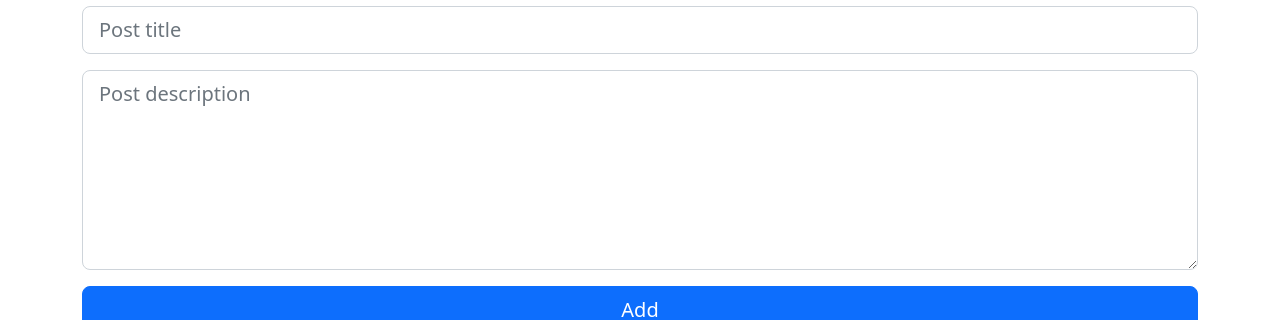
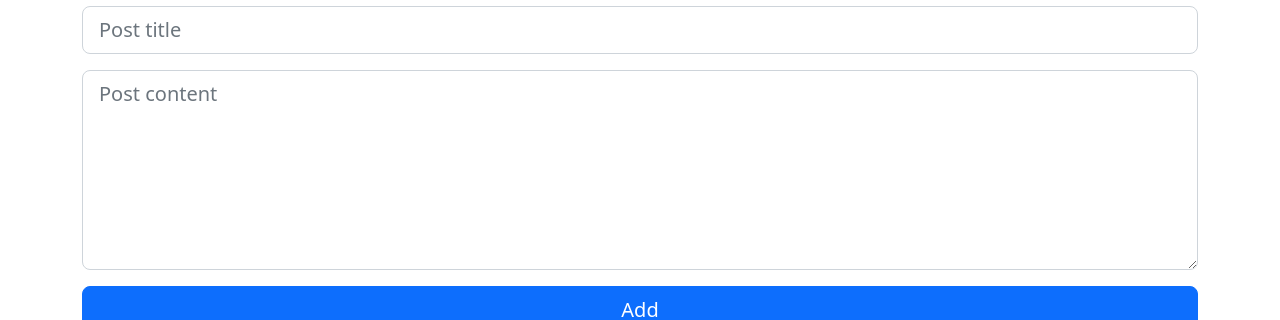
Before and after one commit to AbderrahmaneFadili/simple-blog, a React (Create React App) app in the folder client/: page /new in a window 1280 px wide. Shown: the part 170-490 px from the top of the page. Built offline with nearby package versions, Linux system fonts and the light colour scheme; no server answers.

Commit message:
refresh posts using refresh function from useGetPosts

```diff
--- a/client/package.json
+++ b/client/package.json
@@ -14,10 +14,12 @@
     "axios": "^0.27.2",
     "bootstrap": "^5.2.0",
     "formik": "^2.2.9",
+    "lodash": "^4.17.21",
     "moment": "^2.29.4",
     "react": "^18.2.0",
     "react-bootstrap": "^2.4.0",
     "react-dom": "^18.2.0",
+    "react-hot-toast": "^2.3.0",
     "react-redux": "^8.0.2",
     "react-router-dom": "^6.3.0",
     "react-scripts": "5.0.1",
@@ -49,5 +51,8 @@
       "last 1 firefox version",
       "last 1 safari version"
     ]
+  },
+  "devDependencies": {
+    "@types/uuid": "^8.3.4"
   }
 }
--- a/client/src/App.tsx
+++ b/client/src/App.tsx
@@ -5,10 +5,12 @@ import Blog from "./pages/Blog/Blog";
 import NewPost from "./pages/NewPost/NewPost";
 import PostDetails from "./pages/PostDetails/PostDetails";
 import Home from "./pages/Home/Home";
+import { Toaster } from "react-hot-toast";
 
 function App() {
   return (
     <>
+      <Toaster />
       <NavBar />
       <Routes>
         <Route path="/" element={<Home />} />
--- a/client/src/pages/Blog/Blog.tsx
+++ b/client/src/pages/Blog/Blog.tsx
@@ -1,11 +1,16 @@
-import React from "react";
+import React, { useEffect } from "react";
 import { Container } from "react-bootstrap";
 import Posts from "../../components/Posts/Posts";
 import { useGetPostsQuery } from "../posts.slice";
 import Spinner from "react-bootstrap/Spinner";
+import _ from "lodash";
 
 const Blog = () => {
   const { isFetching, data } = useGetPostsQuery();
+
+  useEffect(() => {
+    console.log("Blog mounted");
+  }, []);
 
   console.log(data);
   return (
@@ -26,7 +31,7 @@ const Blog = () => {
           />
         </div>
       )}
-      {data && <Posts posts={data} />}
+      {data && <Posts posts={_.orderBy(data, ["id"], ["desc"])} />}
     </Container>
   );
 };
--- a/client/src/pages/NewPost/NewPost.tsx
+++ b/client/src/pages/NewPost/NewPost.tsx
@@ -1,27 +1,50 @@
-import React from "react";
 import { Button, Container } from "react-bootstrap";
 import Form from "react-bootstrap/Form";
 import { FormikProps, useFormik } from "formik";
 import * as Yup from "yup";
 import { ObjectShape } from "yup/lib/object";
+import { useAddNewPostMutation, useGetPostsQuery } from "../posts.slice";
+import { v4 as uuidv4 } from "uuid";
+import toast from "react-hot-toast";
 
 type Values = {
   title: string;
-  description: string;
+  content: string;
 };
 
 function NewPost() {
+  const [addNewPost] = useAddNewPostMutation();
+  const { refetch } = useGetPostsQuery();
+
   const addPostFormik: FormikProps<Values> = useFormik<Values>({
     initialValues: {
       title: "",
-      description: "",
+      content: "",
     },
     validationSchema: Yup.object<ObjectShape>({
       title: Yup.string().required("Post title is required !"),
-      description: Yup.string().required("Post description is required !"),
+      content: Yup.string().required("Post description is required !"),
     }),
     onSubmit: (values) => {
       console.log(values);
+      addNewPost({
+        post: {
+          id: uuidv4(),
+          title: values.title,
+          content: values.content,
+          createdAt: new Date().toString(),
+          updatedAt: "",
+        },
+      })
+        .unwrap()
+        .then(() => {
+          toast.success("One post is added");
+          refetch();
+          addPostFormik.resetForm();
+        })
+        .catch(() => {
+          toast.error("Add post is failed");
+        });
     },
   });
 
@@ -31,6 +54,7 @@ function NewPost() {
       <Form method="post" onSubmit={addPostFormik.handleSubmit}>
         <Form.Group>
           <Form.Control
+            id="title"
             name="title"
             onChange={addPostFormik.handleChange}
             onBlur={addPostFormik.handleBlur}
@@ -49,20 +73,20 @@ function NewPost() {
         <Form.Group className="mt-3">
           <Form.Control
             as="textarea"
-            name="description"
+            id="content"
+            name="content"
             onChange={addPostFormik.handleChange}
             onBlur={addPostFormik.handleBlur}
-            value={addPostFormik.values.description}
+            value={addPostFormik.values.content}
             size="lg"
             type="text"
-            placeholder="Post description"
+            placeholder="Post content"
             style={{ height: 200 }}
             className="mb-2"
           />
-          {addPostFormik.touched.description &&
-          addPostFormik.errors.description ? (
+          {addPostFormik.touched.content && addPostFormik.errors.content ? (
             <Form.Text className="text-danger">
-              {addPostFormik.errors.description}
+              {addPostFormik.errors.content}
             </Form.Text>
           ) : null}
         </Form.Group>
--- a/client/src/pages/posts.slice.ts
+++ b/client/src/pages/posts.slice.ts
@@ -4,17 +4,30 @@ import { Post } from '../pages/types';
 
 const postsApi = createApi({
     reducerPath: 'posts',
+    // tagTypes: ["posts"],
     baseQuery: fetchBaseQuery({
-        baseUrl: 'http://localhost:3006'
+        baseUrl: 'http://localhost:3006',
+        headers: {
+            'content-type': 'text/json',
+        },
     }),
     endpoints: (builder) => ({
         getPosts: builder.query<Post[], void>({
-            query: () => '/posts'
+            query: () => '/posts',
+            //     providesTags: ['posts']
+        }),
+        addNewPost: builder.mutation<Post, { post: Post }>({
+            query: ({ post }) => ({
+                url: '/posts',
+                method: 'POST',
+                body: post
+            }),
+            //  invalidatesTags: ['posts']
         })
     })
 });
 
-export const { useGetPostsQuery } = postsApi
+export const { useGetPostsQuery, useAddNewPostMutation } = postsApi
 
 
 export default postsApi;
```
Also changed, not shown: client/src/pages/types.ts (line endings or trailing spaces), 2 other files (tests, documents, lock files or other folders).
